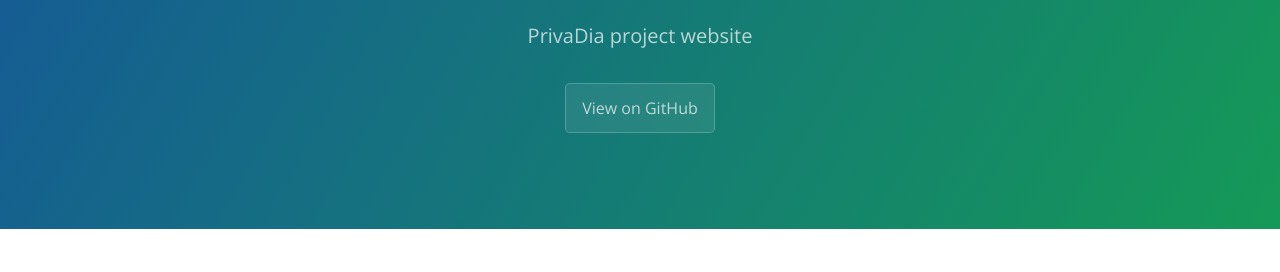
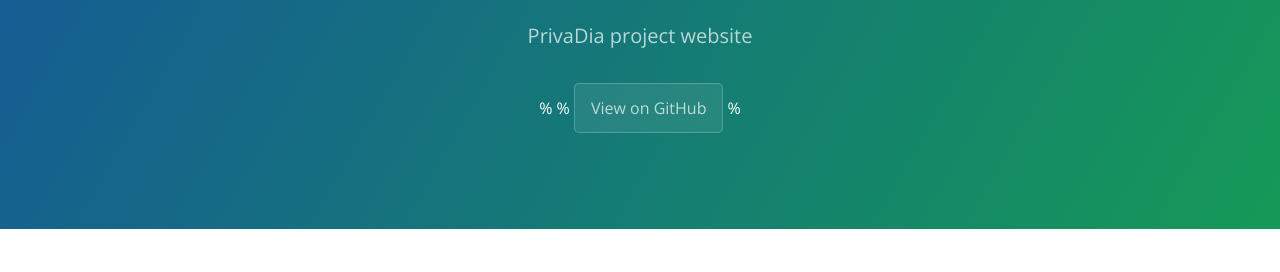
Before and after one commit to fsept11/PRIVADIA, a Jekyll site: the page built from index.md, in a window 1280 px wide and 900 px high. Shown: the part 232-504 px from the top of the window. Built offline with Jekyll 4.4.1, drawn with Linux system fonts in a browser that asks for light colours; our own code applies the rules of GitHub Pages for plain Markdown files.

Commit message:
Update default.html

```diff
--- a/_layouts/default.html
+++ b/_layouts/default.html
@@ -25,9 +25,9 @@
     <header class="page-header" role="banner">
       <h1 class="project-name">{{ page.title | default: site.title | default: site.github.repository_name }}</h1>
       <h2 class="project-tagline">{{ page.description | default: site.description | default: site.github.project_tagline }}</h2>
-      {% if site.github.is_project_page %}
-        <a href="{{ site.github.repository_url }}" class="btn">View on GitHub</a>
-      {% endif %}
+      %{% if site.github.is_project_page %}
+      %  <a href="{{ site.github.repository_url }}" class="btn">View on GitHub</a>
+      %{% endif %}
       {% if site.show_downloads %}
         <a href="{{ site.github.zip_url }}" class="btn">Download .zip</a>
         <a href="{{ site.github.tar_url }}" class="btn">Download .tar.gz</a>
```
